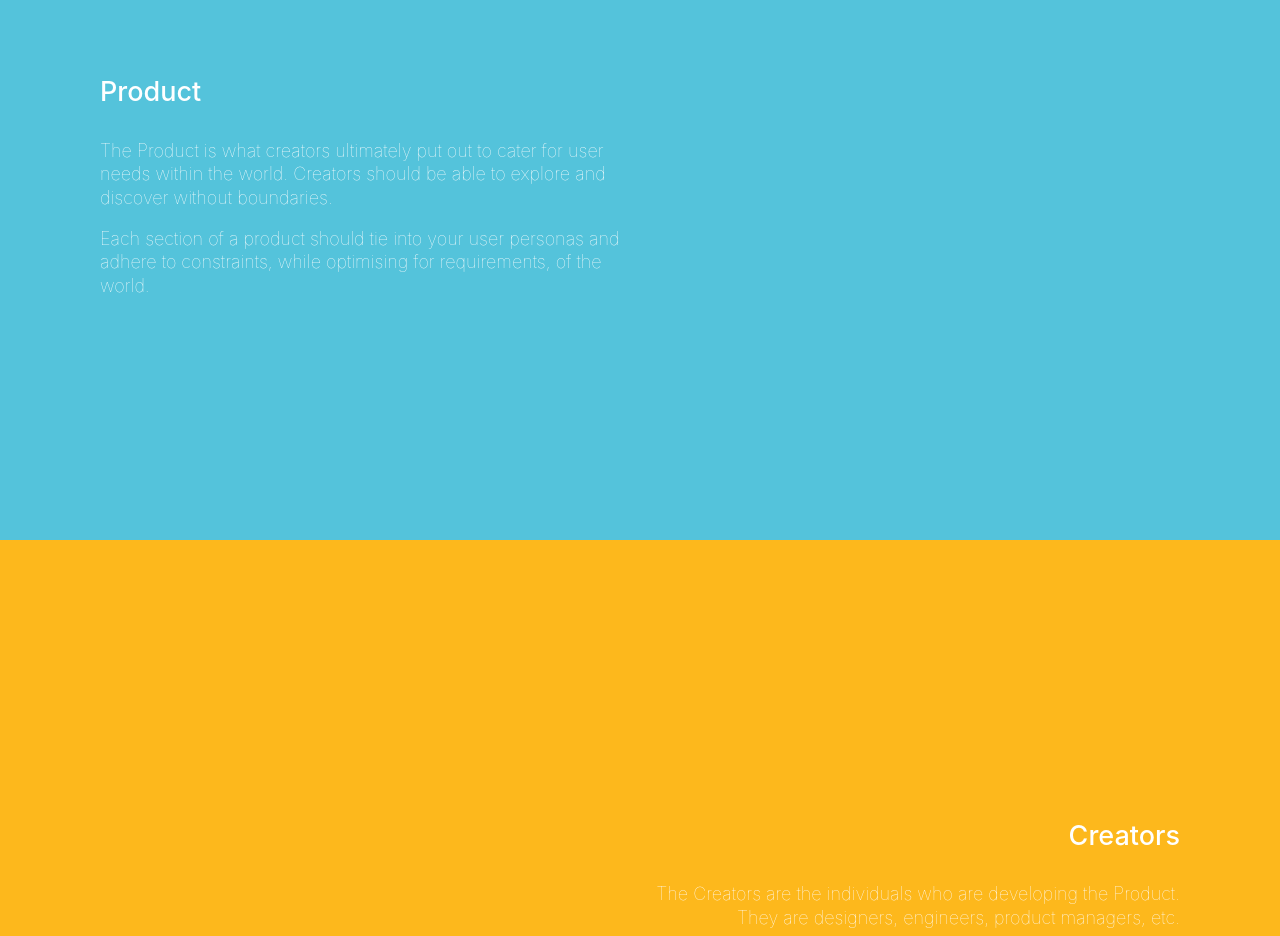
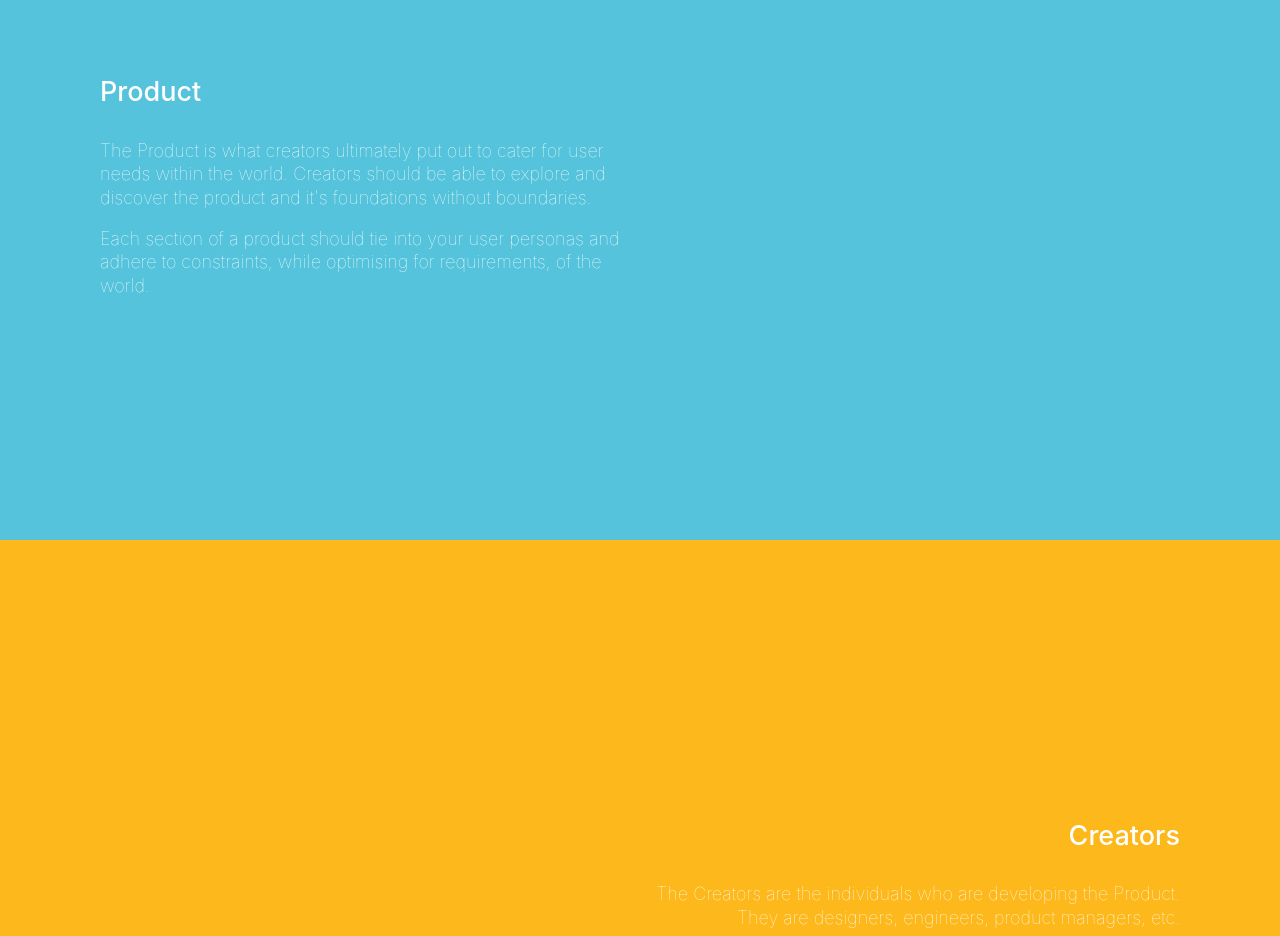
Before and after one commit to kalohq/immersive-design-system, a plain HTML site: page index.html in a window 1280 px wide. Shown: the part 3060-3996 px from the top of the page. Drawn offline with Linux system fonts and the light colour scheme; a web font is replaced by a local one.

Commit message:
clarifications

```diff
--- a/index.html
+++ b/index.html
@@ -47,7 +47,7 @@
     <div class="content">
       <h2>Product</h2>
       <p>The Product is what creators ultimately put out to cater for user needs within the world. Creators should be able to
-        explore and discover without boundaries.</p>
+        explore and discover the product and it's foundations without boundaries.</p>
       <p>Each section of a product should tie into your user personas and adhere to constraints, while optimising for requirements,
         of the world.</p>
     </div>
```
